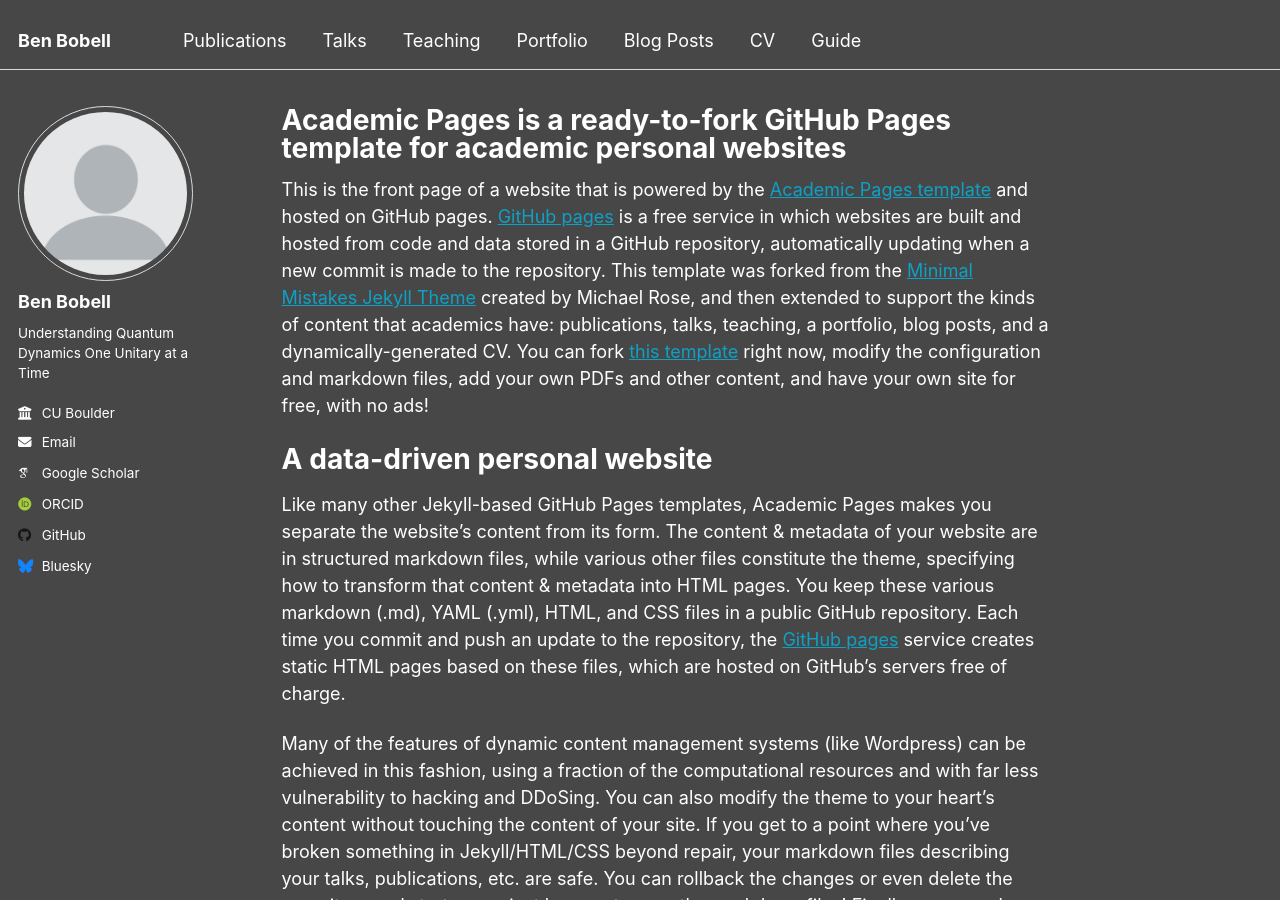
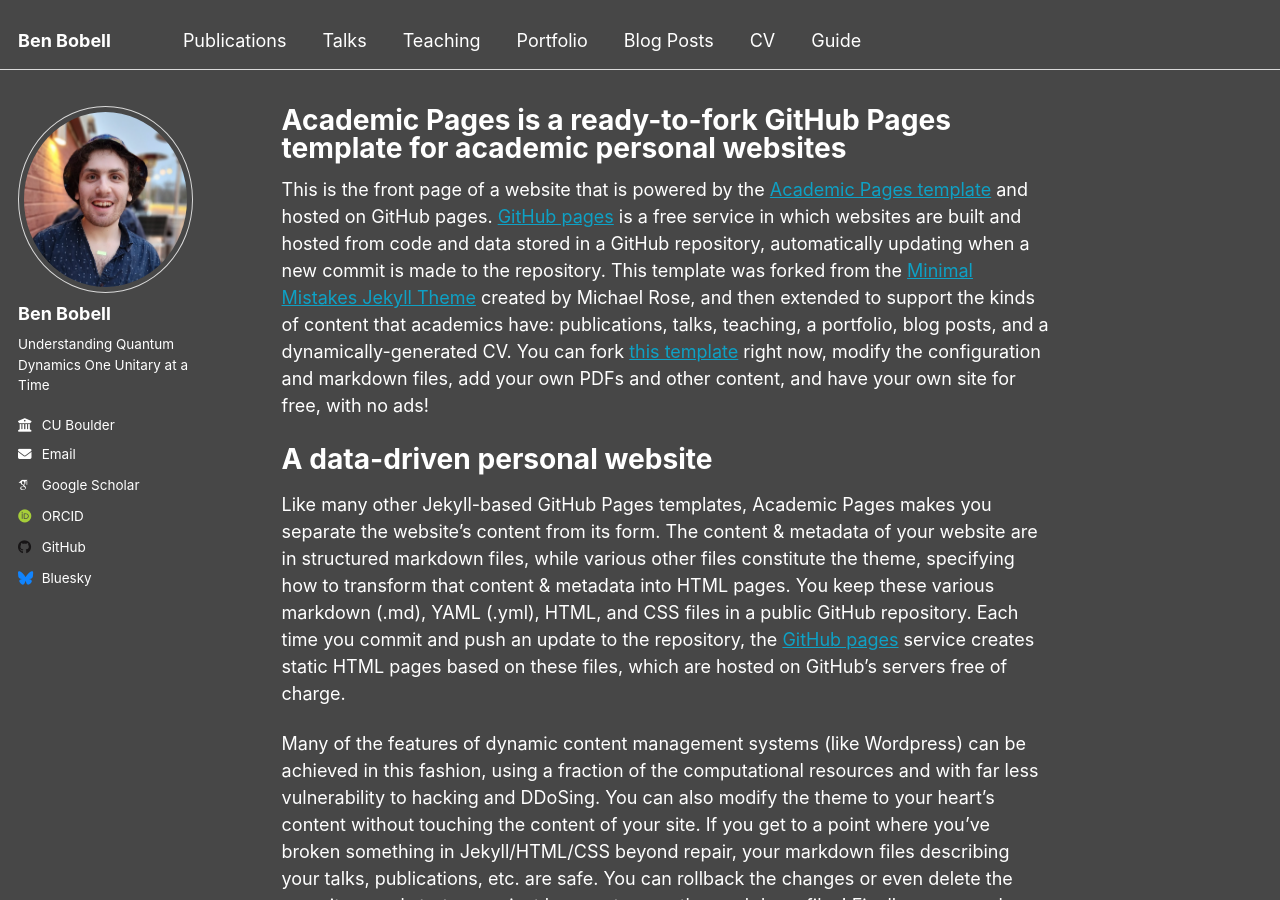
Before and after one commit to BenBobell00/BenBobell00.github.io, a Jekyll site: the page built from _pages/about.md, in a window 1280 px wide and 900 px high. Built offline with Jekyll 4.4.1, drawn with Linux system fonts in a browser that asks for light colours; some web fonts are replaced.

Commit message:
Update _config.yml
Updated photo

```diff
--- a/_config.yml
+++ b/_config.yml
@@ -22,7 +22,7 @@ repository               : "academicpages/academicpages.github.io"
 #               Additional customization can be done by editing /_includes/author-profile.html
 author:
   # Biographic information
-  avatar           : "profile.png"
+  avatar           : "benprofile.png"
   name             : "Ben Bobell"
   pronouns         : # example: "she/her"
   bio              : "Understanding Quantum Dynamics One Unitary at a Time"
```
